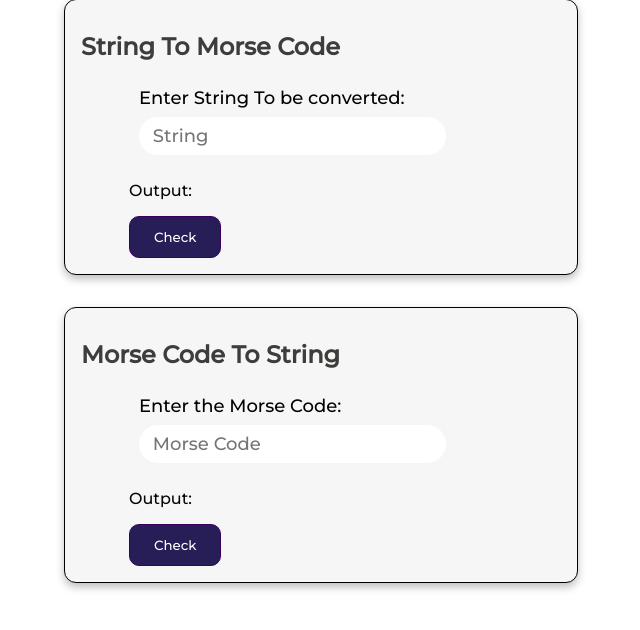
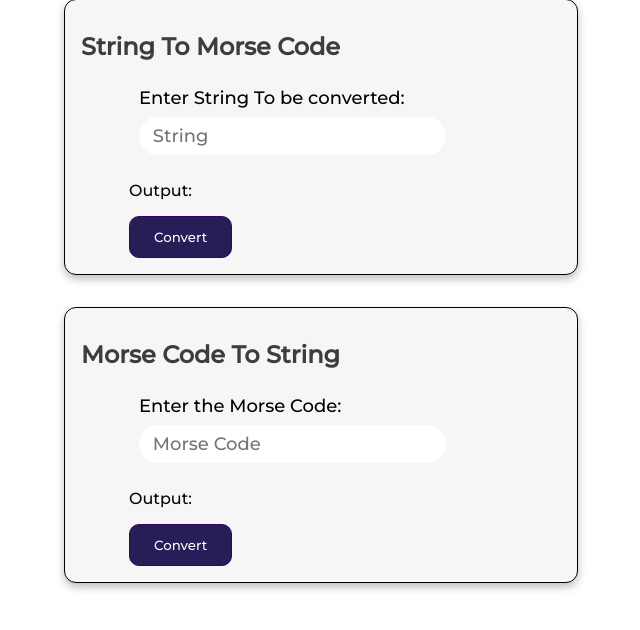
Before and after one commit to jodtribhu/FlaskProject, a Flask app: page /logged_in in a window 1280 px wide. Shown: the part 105-735 px from the top of the page, without its empty margins (319-959 px from the left). Run offline with Flask 2, Linux system fonts and the light colour scheme; the visitor is signed in with stand-in values (Sample User, id 1).

Commit message:
Buttton Changes

```diff
--- a/templates/index.html
+++ b/templates/index.html
@@ -26,7 +26,7 @@
     </div>
 {% endif %}
 <div class="centerbtn">
-    <button type="submit" class="submit">Submit</button>
+    <button type="submit" class="submit">Register</button>
   </div>
 
 </form>
--- a/templates/logged_in.html
+++ b/templates/logged_in.html
@@ -11,7 +11,7 @@
                 <input class="morseinput" type="text" name="stringconvert" placeholder="String" value="{{str}}" required>
             </div>
             <p class="Output"><span class="spanMorse" >Output:</span> {{stringconvert}}</p>
-            <button type="submit" class="button">Check</button>
+            <button type="submit" class="button">Convert</button>
         </form>
     </div>
 
@@ -26,7 +26,7 @@
                 <input class="morseinput" type="text" name="morsecode" placeholder="Morse Code" value="{{mor}}" required>
             </div>
             <p class="Output"><span class="spanMorse">Output:</span> {{decoded}}</p>
-            <button type="submit" class="button">Check</button>
+            <button type="submit" class="button">Convert</button>
         </form>
     </div>
 
--- a/templates/login.html
+++ b/templates/login.html
@@ -23,7 +23,7 @@
                     </div>
                 {% endif %}
                 <div class="centerbtn">
-                    <button type="submit" class="submit">Submit</button>
+                    <button type="submit" class="submit">Login</button>
                 </div>
 
              </form>
```
